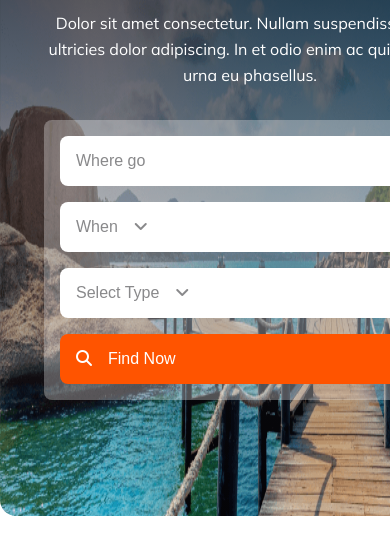
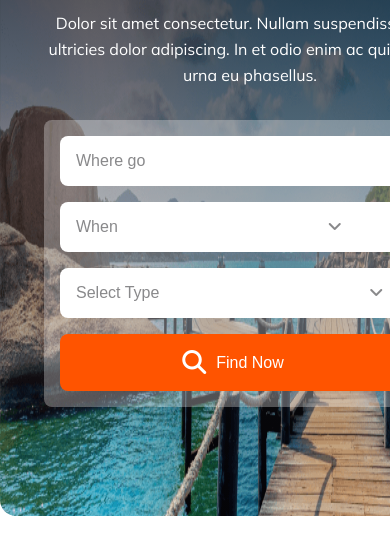
Before and after one commit to mrkhan-dev/khan-travel-a2, a plain HTML site: page index.html in a window 390 px wide. Shown: the part 234-788 px from the top of the page. Drawn offline with Linux system fonts and the light colour scheme.

Commit message:
modified banner section

```diff
--- a/index.html
+++ b/index.html
@@ -36,8 +36,8 @@
         </p>
         <div class="btn-group">
           <button class="btn">Where go</button>
-          <button class="btn">
-            When <i class="fa-solid fa-angle-down"></i>
+          <button class="btn when">
+            When <i class="fa-solid fa-angle-down when"></i>
           <button class="btn select">Select Type <i class="fa-solid fa-angle-down"></i></button>
           <button class="btn find">
             <div class="search"><i class="fa-solid fa-magnifying-glass"></i></div>Find Now
--- a/styles/style.css
+++ b/styles/style.css
@@ -177,7 +177,25 @@ nav li > a {
   .btn {
     /* flex-direction: column; */
     width: 100%;
-    gap: 16px;
+    gap: 60px;
+  }
+
+  .btn {
+    gap: 0px;
+  }
+
+  .fa-angle-down {
+    margin-left: 210px;
+  }
+
+  .find {
+    align-items: center;
+    justify-content: center;
+  }
+
+  .fa-magnifying-glass {
+    margin-right: 10px;
+    font-size: 24px;
   }
 
   .banner-title {
```
